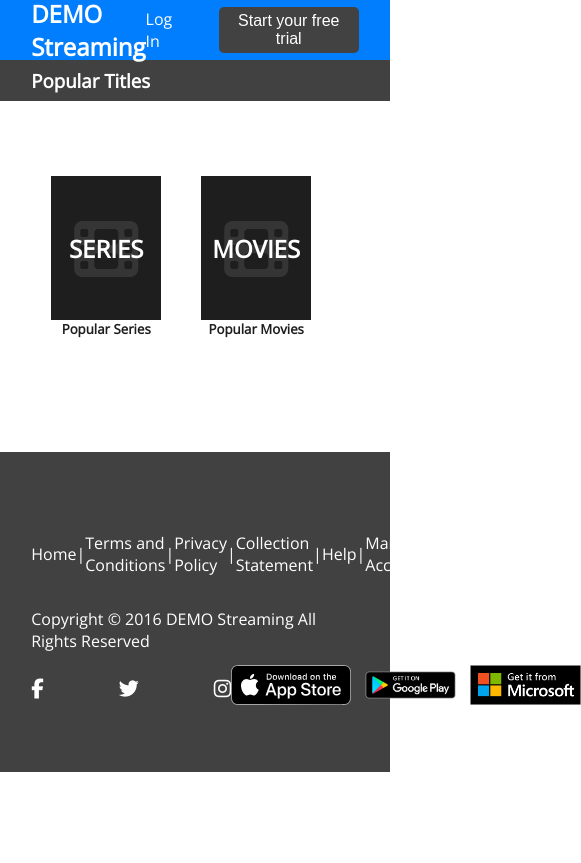
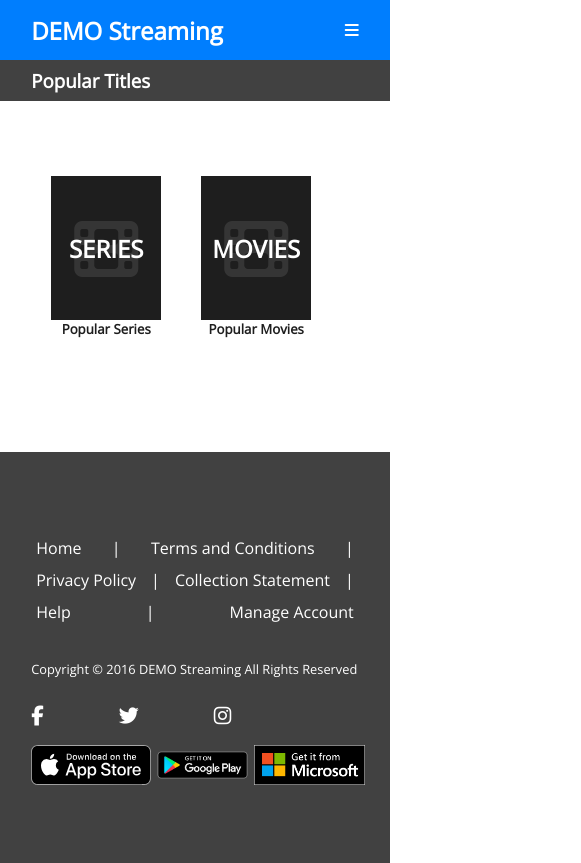
Before and after one commit to irenekyc/remote-roofing, a React (Create React App) app: page / in a window 390 px wide. Shown: the whole page, 581 px wide, since content can reach past the window. Built offline with nearby package versions, Linux system fonts and the light colour scheme.

Commit message:
finished tablet and mobile version

```diff
--- a/src/App.css
+++ b/src/App.css
@@ -37,6 +37,10 @@ li{
     margin-left:auto;
 }
 
+.show-m{
+    display:none;
+}
+
 /********************** HEADER **********************/
 
 .header{
@@ -67,13 +71,24 @@ li{
     margin-right:2rem;
 }
 
+.btn-gray, .btn-white{
+    border-radius: 5px;
+    font-size: inherit;
+    padding: 6px 12px;
+    cursor: pointer;
+}
+
 .btn-gray{
     background: #424242;
-    border-radius: 5px;
-    font-size: inherit;
-    padding: 5px 10px;
     color: white;
 }
+
+.btn-white{
+    color: #424242;
+    background: white;
+}
+
+
 
 .title-tiles{
     background:var(--light-gray);
@@ -164,40 +179,79 @@ footer{
 }
 
 footer .footer-nav-links ul{
-    width:80%;
-    max-width:800px;
+    width:100%;
+    max-width:700px;
     display:flex;
     justify-content: space-between;
     align-items: center;
     padding: 1rem 0;
 }
 
+footer .footer-nav-links ul li{
+    margin: 5px;
+
+}
+
 footer .footer-copyright{
     padding: 1rem 0;
+    font-size:0.8rem;
 }
 
 footer .flex{
     display:flex;
     justify-content: space-between;
     align-items: center;
-    height:40px;
+
 }
 
 footer .footer-social-media ul,
 footer .footer-apps-downloads ul{
-    padding: 1rem 0;
     width:200px;
     display:flex;
     justify-content: space-between;
     align-items:center;
     font-size:20px;
+    padding: 0.5rem 0;
 }
 
 footer .footer-apps-downloads ul{
-    width:350px;
+    width:300px;
 }
 
 footer .footer-apps-downloads ul li img{
     height:40px;
     width:auto;
 }
+
+
+@media (max-width: 769px){
+    footer .footer-nav-links ul{
+        flex-wrap: wrap;
+    }
+    footer .flex{
+        flex-direction: column;
+        align-items: flex-start;
+    }
+}
+
+@media (max-width: 500px){
+    .show-m{
+        display:block;
+    }
+    .hide-m{
+        display:none;
+    }
+
+    .mobile-menu{
+        position:fixed;
+        top: var(--nav-height);
+        left:0;
+        width:100%;
+        height: 150px;
+        background: rgba(0,0,0, 0.8);
+        display:flex;
+        flex-direction: column;
+        justify-content: space-evenly;
+        align-items: center;
+    }
+}
--- a/src/components/Content.js
+++ b/src/components/Content.js
@@ -1,4 +1,5 @@
-import React, {useEffect, useState, Fragment} from 'react'
+import React, {useEffect, useState} from 'react'
+import Home from './Home'
 import MovieCard from './MovieCard'
 
 const Content = ({curPage, changePage})=>{
@@ -44,38 +45,10 @@ const Content = ({curPage, changePage})=>{
 
 
                    <div className="movie-cards-container">
+
                     {curPage === "home" && (
-                    <Fragment>
-                        <div className="movie-card home-page-card" onClick={()=>{changePage("series")}}>
-                            <div className="card-content">
-                                <div className="card-content-bg">
-                                    <i class="fas fa-film"></i>
-                                </div>
-                                <div className="card-content-content">
-                                    <h4> SERIES</h4>
-                                </div>
-                            </div>
-                            <div className="card-title">
-                                <h5>Popular Series</h5>
-                            </div>
-                        </div>
-
-                         <div className="movie-card home-page-card" onClick={()=>changePage("movie")}>
-                             <div className="card-content">
-                                <div className="card-content-bg">
-                                        <i class="fas fa-film"></i>
-                                    </div>
-                                    <div className="card-content-content">
-                                        <h4> MOVIES</h4>
-                                    </div>
-                             </div>
-                            <div className="card-title">
-                                    <h5>Popular Movies</h5>
-                            </div>
-                         </div>
-                    </Fragment>
+                    <Home changePage={(e)=>changePage(e)}/>
                     )}
-
 
                     {loading && (<h3> Loading...</h3>)}
                     {error && (<h3> Oops. Something went wrong</h3>)}
@@ -85,7 +58,6 @@ const Content = ({curPage, changePage})=>{
                     )}
                   </div>
                 </div>
-
         </main>
     )
 
--- a/src/components/Header.js
+++ b/src/components/Header.js
@@ -1,13 +1,25 @@
-import React from 'react'
+import React, {useState} from 'react'
 
 const Header = ({curPage})=>{
+    const [showMenu, setShowMenu] = useState(false)
+
     return(
         <nav className="header">
             <div className="wrapper">
                 <div className="header-content">
                     <h2> DEMO Streaming</h2>
-                    <a href="#"> Log In</a>
-                    <button className="btn-gray"> Start your free trial</button>
+                    <div className="show-m" onClick={()=>setShowMenu(!showMenu)}>
+                        {!showMenu ? (<i class="fas fa-bars"></i>) : (<i class="fas fa-times"></i>)}
+                    </div>
+                        <div className="hide-m">
+                            <a href="#"> Log In</a>
+                            <button className="btn-gray"> Start your free trial</button>
+                        </div>
+                        {showMenu && ( <div className="mobile-menu">
+                            <a href="#"> Log In</a>
+                            <button className="btn-white"> Start your free trial</button>
+                        </div>)}
+
                 </div>
 
             </div>
--- /dev/null
+++ b/src/components/Home.js
@@ -0,0 +1,37 @@
+import React, {Fragment} from 'react'
+
+const Home = ({changePage})=>{
+    return(
+<Fragment>
+                        <div className="movie-card home-page-card" onClick={()=>{changePage("series")}}>
+                            <div className="card-content">
+                                <div className="card-content-bg">
+                                    <i class="fas fa-film"></i>
+                                </div>
+                                <div className="card-content-content">
+                                    <h4> SERIES</h4>
+                                </div>
+                            </div>
+                            <div className="card-title">
+                                <h5>Popular Series</h5>
+                            </div>
+                        </div>
+
+                         <div className="movie-card home-page-card" onClick={()=>changePage("movie")}>
+                             <div className="card-content">
+                                <div className="card-content-bg">
+                                        <i class="fas fa-film"></i>
+                                    </div>
+                                    <div className="card-content-content">
+                                        <h4> MOVIES</h4>
+                                    </div>
+                             </div>
+                            <div className="card-title">
+                                    <h5>Popular Movies</h5>
+                            </div>
+                         </div>
+                    </Fragment>
+    )
+}
+
+export default Home;
--- a/src/components/MovieCard.js
+++ b/src/components/MovieCard.js
@@ -1,7 +1,7 @@
 import React from 'react'
 
 const MovieCard = ({data})=>{
-    console.log("load")
+
     return(
         <div className="movie-card">
             <div className="card-content">
```
